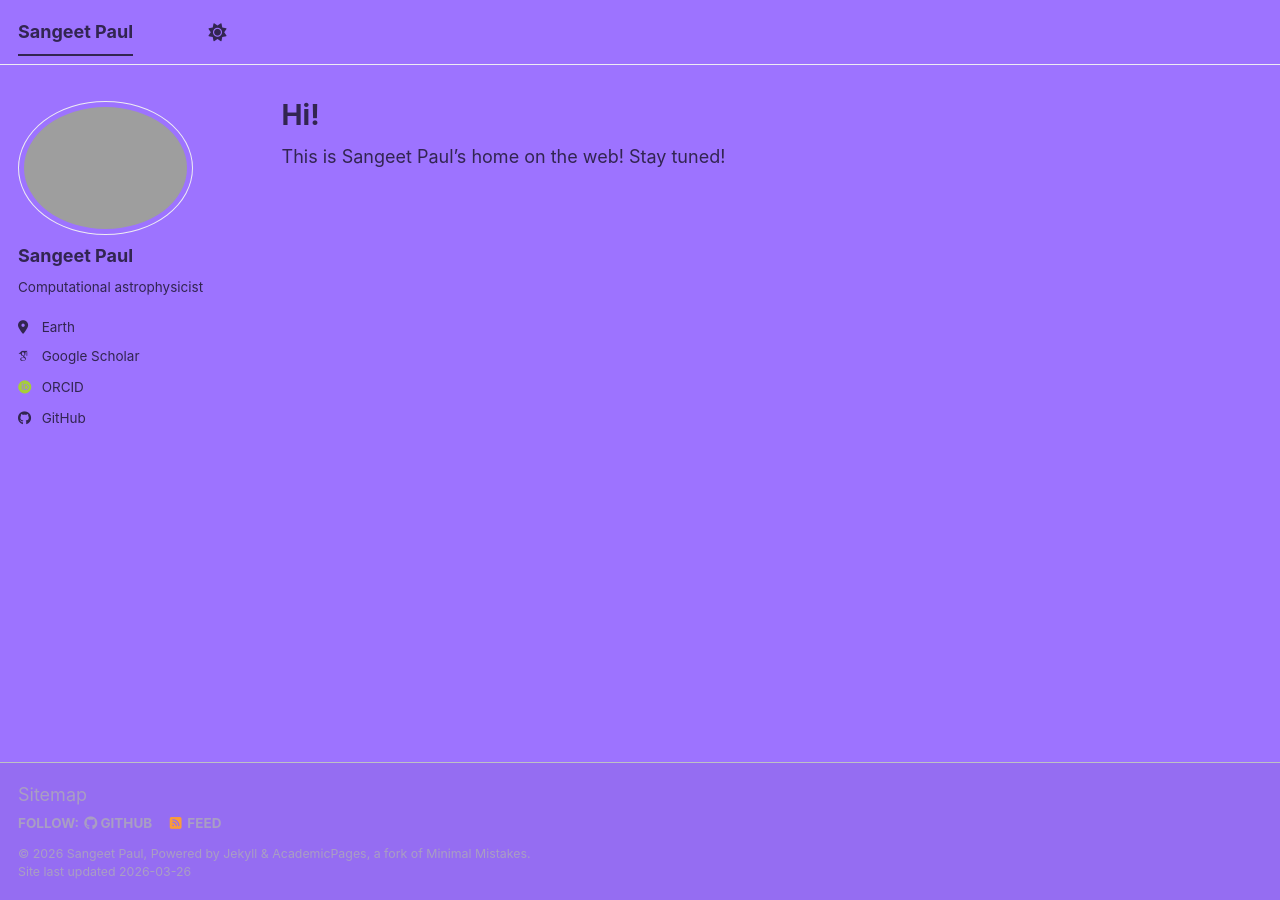
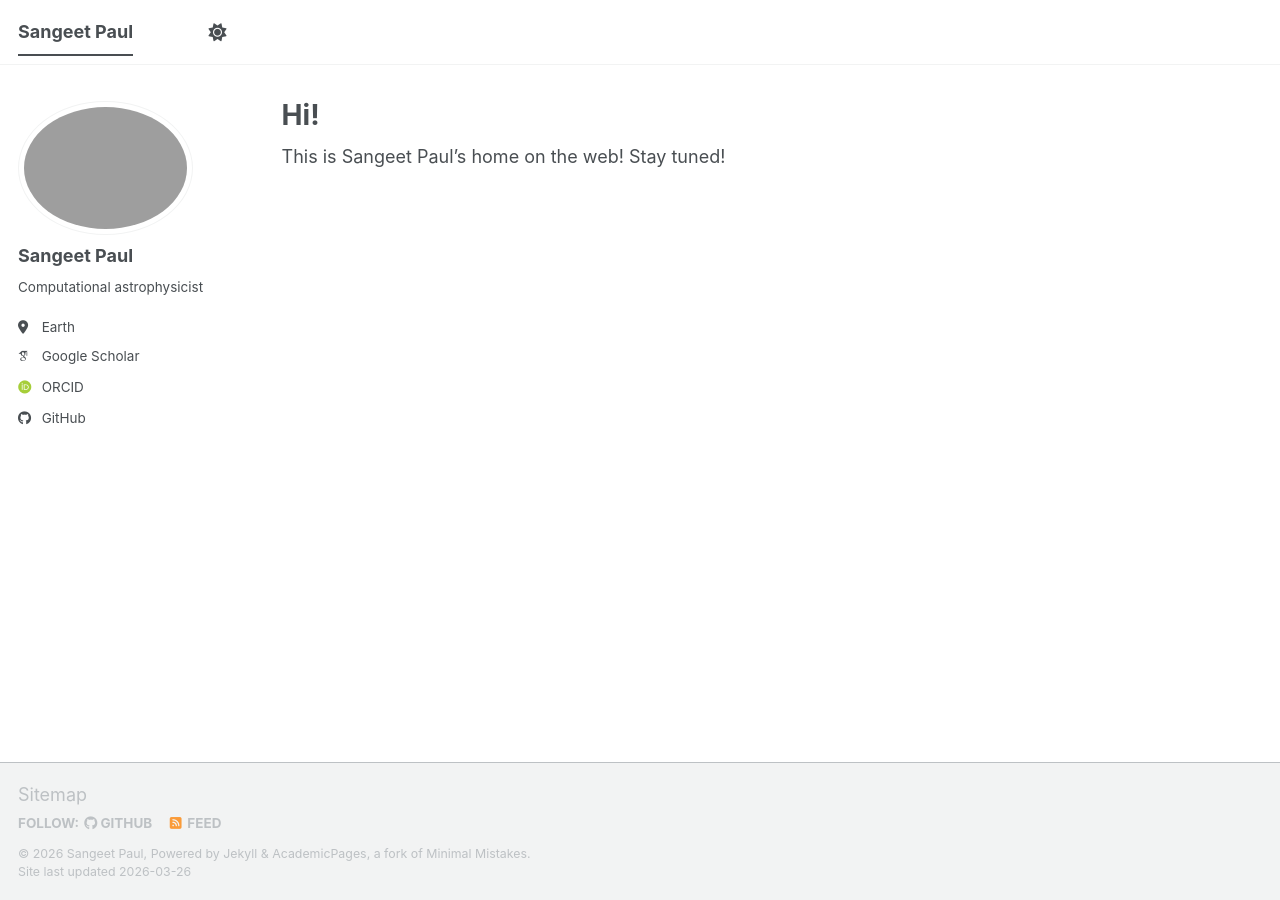
Before and after one commit to sangeetpaul/sangeetpaul.github.io, a Jekyll site: the page built from _pages/about.md, in a window 1280 px wide. Built offline with Jekyll 4.4.1, drawn with Linux system fonts in a browser that asks for light colours; some web fonts are replaced; a script bundle is joined from its source files by our own code; library files that are not in the unit come from our copies.

Commit message:
Update _sangeet_light.scss

```diff
--- a/_sass/theme/_sangeet_light.scss
+++ b/_sass/theme/_sangeet_light.scss
@@ -3,7 +3,7 @@
     ========================================================================== */
 /* Color codes used for the theme */
 $primary-color              : #2f7f93;
-$gray                       : #533d87;
+$gray                       : #7a8288;
 $dark-gray                  : mix(#000, $gray, 40%);
 $darker-gray                : mix(#000, $gray, 60%);
 $light-gray                 : mix(#fff, $gray, 50%);
@@ -29,8 +29,8 @@
 /* Default light theme for the site */
 :root {
     --global-base-color                 : #{$primary-color};
-    --global-bg-color                   : #9d73ff;
-    --global-footer-bg-color            : #956df2;
+    --global-bg-color                   : #fff;
+    --global-footer-bg-color            : #f2f3f3;
     --global-border-color               : #{$lighter-gray};
     --global-dark-border-color          : #bdc1c4;
     --global-code-background-color      : #fafafa;
```
